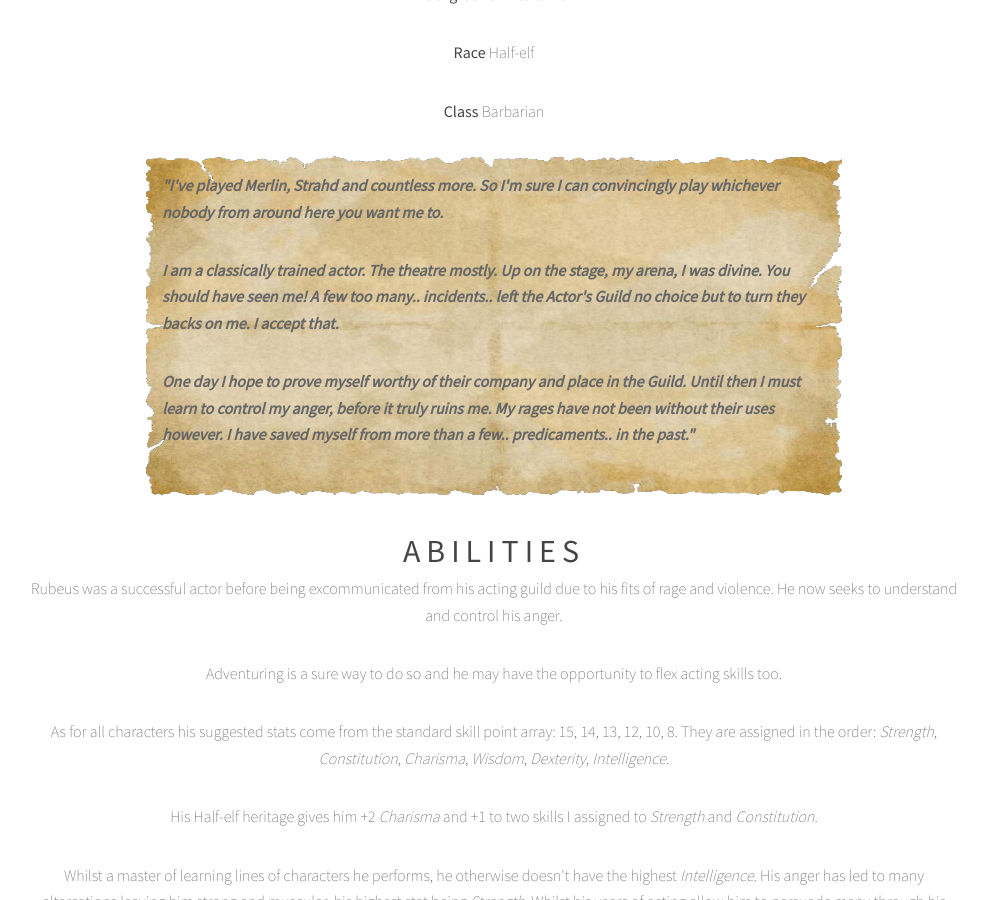
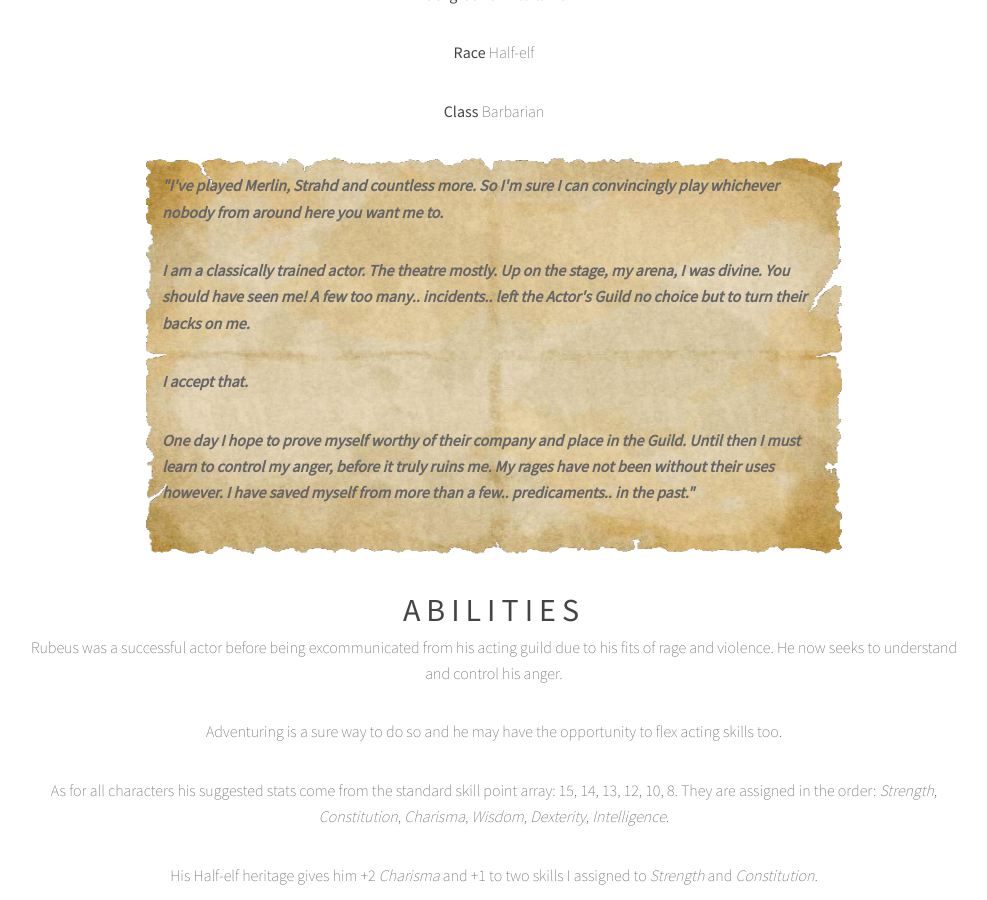
Before and after one commit to tjheslin1/dndrepository, a Jekyll site: the page built from _posts/2018-03-27-Rubeus-Tallstag.markdown, in a window 1280 px wide and 900 px high, scrolled down 371 px. Shown: the whole window, without its empty margins (146-1133 px from the left). Built offline with Jekyll 4.4.1, drawn with Linux system fonts in a browser that asks for light colours.

Commit message:
Fixing spelling on Rubeus post

```diff
--- a/_posts/2018-03-27-Rubeus-Tallstag.markdown
+++ b/_posts/2018-03-27-Rubeus-Tallstag.markdown
@@ -16,7 +16,9 @@ intro: "Entertainer, Half-elf, Barbarian"
 <div id="character-quote">
 <p>"I've played Merlin, Strahd and countless more. So I'm sure I can convincingly play whichever nobody from around here you want me to.</p>
 
-<p>I am a classically trained actor. The theatre mostly. Up on the stage, my arena, I was divine. You should have seen me! A few too many.. incidents.. left the Actor's Guild no choice but to turn they backs on me. I accept that.</p>
+<p>I am a classically trained actor. The theatre mostly. Up on the stage, my arena, I was divine. You should have seen me! A few too many.. incidents.. left the Actor's Guild no choice but to turn their backs on me.</p>
+
+<p>I accept that.</p>
 
 <p>One day I hope to prove myself worthy of their company and place in the Guild. Until then I must learn to control my anger, before it truly ruins me. My rages have not been without their uses however. I have saved myself from more than a few.. predicaments.. in the past."</p>
 </div>
```
